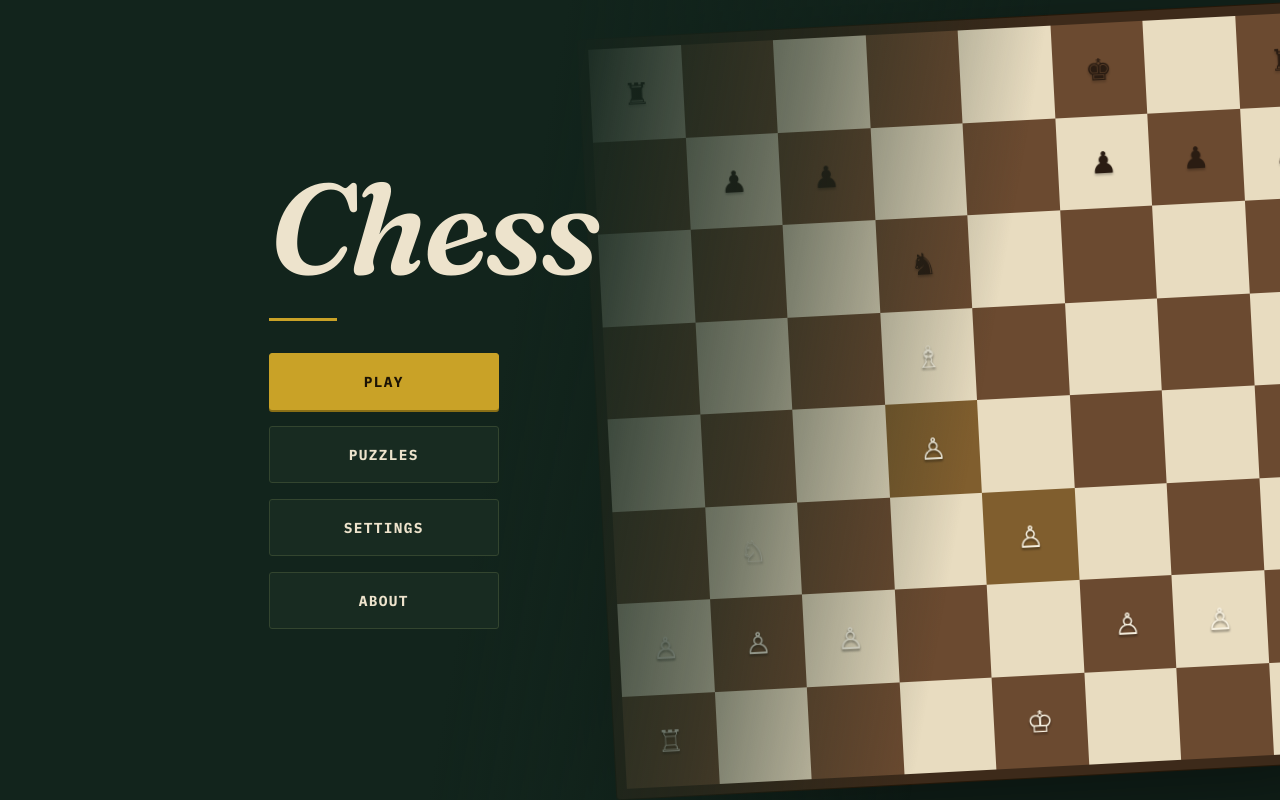
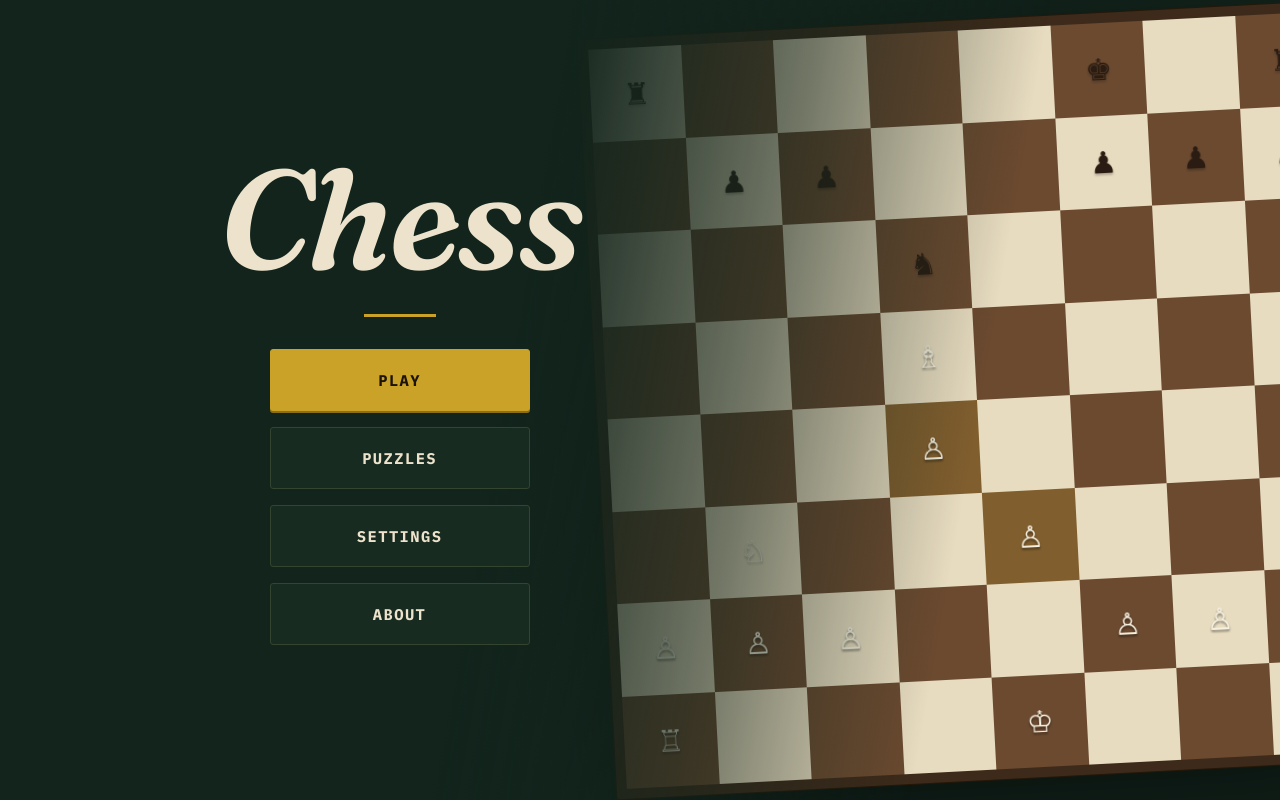
Before and after one commit to Byeok2044/Chess-Game, a React (Vite) app in the folder chess-game/: page / in a window 1280 px wide. Built offline with nearby package versions, Linux system fonts and the light colour scheme; no server answers.

Commit message:
Update Landing.css

```diff
--- a/chess-game/src/Landing.css
+++ b/chess-game/src/Landing.css
@@ -72,7 +72,7 @@
   display: flex;
   flex-direction: column;
   justify-content: center;
-  align-items: flex-start;
+  align-items: center;
   padding: 0 clamp(28px, 7vw, 96px) 0 clamp(140px, 21vw, 270px);
   max-width: 620px;
 }
@@ -81,17 +81,18 @@
   font-family: var(--font-display);
   font-style: italic;
   font-weight: 600;
-  font-size: clamp(76px, 10vw, 148px);
+  font-size: clamp(84px, 11vw, 164px);
   line-height: 0.9;
   letter-spacing: -0.02em;
   color: var(--text);
+  text-align: center;
   margin: 0;
   animation: landing-rise-in 0.6s cubic-bezier(0.16, 1, 0.3, 1) both;
   animation-delay: 0.1s;
 }
 
 .landing-divider {
-  width: 68px;
+  width: 72px;
   height: 3px;
   background: var(--accent);
   margin: var(--space-7) 0 var(--space-7);
@@ -101,8 +102,9 @@
 
 .landing-actions {
   display: grid;
-  grid-template-columns: minmax(230px, max-content);
+  grid-template-columns: minmax(260px, max-content);
   justify-items: stretch;
+  justify-content: center;
   gap: var(--space-4);
   animation: landing-rise-in 0.6s cubic-bezier(0.16, 1, 0.3, 1) both;
   animation-delay: 0.22s;
@@ -114,9 +116,9 @@
   align-items: center;
   justify-content: center;
   width: 100%;
-  padding: 18px 38px;
+  padding: 20px 44px;
   font-family: var(--font-mono);
-  font-size: 14.5px;
+  font-size: 15.5px;
   font-weight: 700;
   letter-spacing: 0.09em;
   text-transform: uppercase;
```
